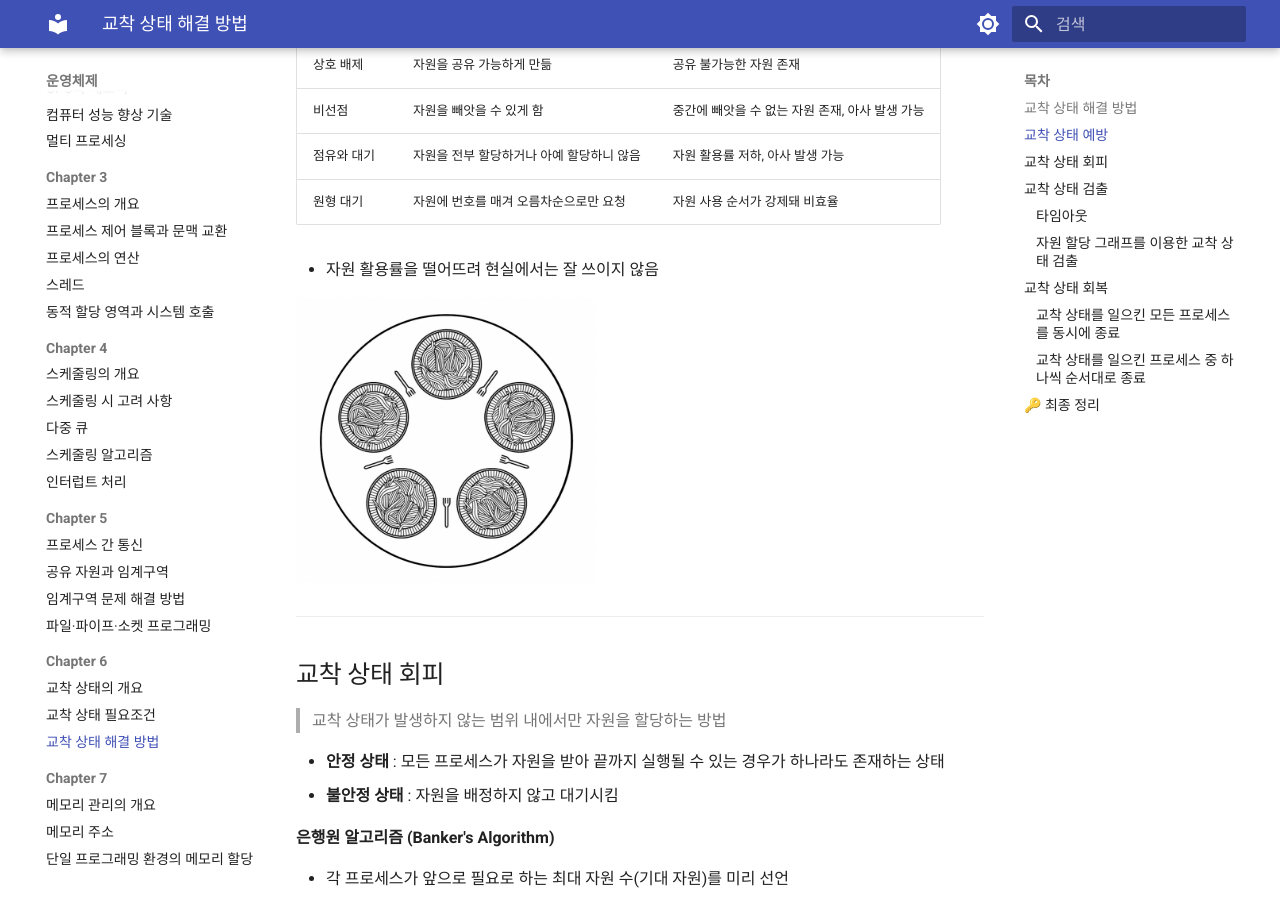
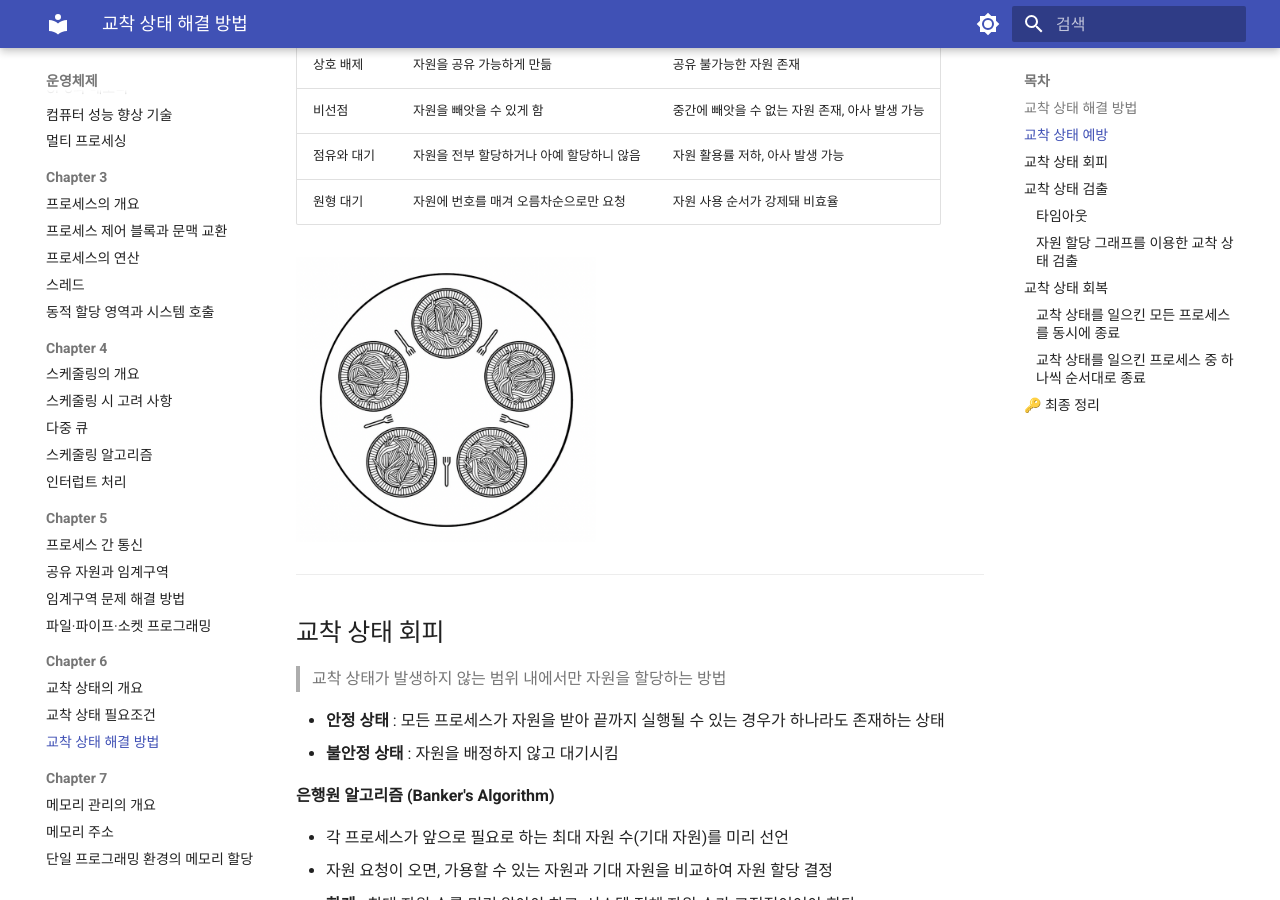
Before and after one commit to CokaNuri/CSBE, an MkDocs documentation site: the page built from docs/operating-system/Chapter 6 - 교착 상태/03 교착 상태 해결 방법.md, in a window 1280 px wide and 900 px high, scrolled down 726 px. Built offline with MkDocs 1.6.1 and Material for MkDocs 9.7.7, drawn with Linux system fonts in a browser that asks for light colours.

Commit message:
문구 제거

```diff
--- a/docs/operating-system/Chapter 6 - 교착 상태/03 교착 상태 해결 방법.md
+++ b/docs/operating-system/Chapter 6 - 교착 상태/03 교착 상태 해결 방법.md
@@ -24,7 +24,7 @@
 | 점유와 대기 | 자원을 전부 할당하거나 아예 할당하니 않음 | 자원 활용률 저하, 아사 발생 가능 |
 | 원형 대기 | 자원에 번호를 매겨 오름차순으로만 요청 | 자원 사용 순서가 강제돼 비효율 |
 
-- 자원 활용률을 떨어뜨려 현실에서는 잘 쓰이지 않음
+
 
 ![](철학자.png){ width=300 }
 
```
